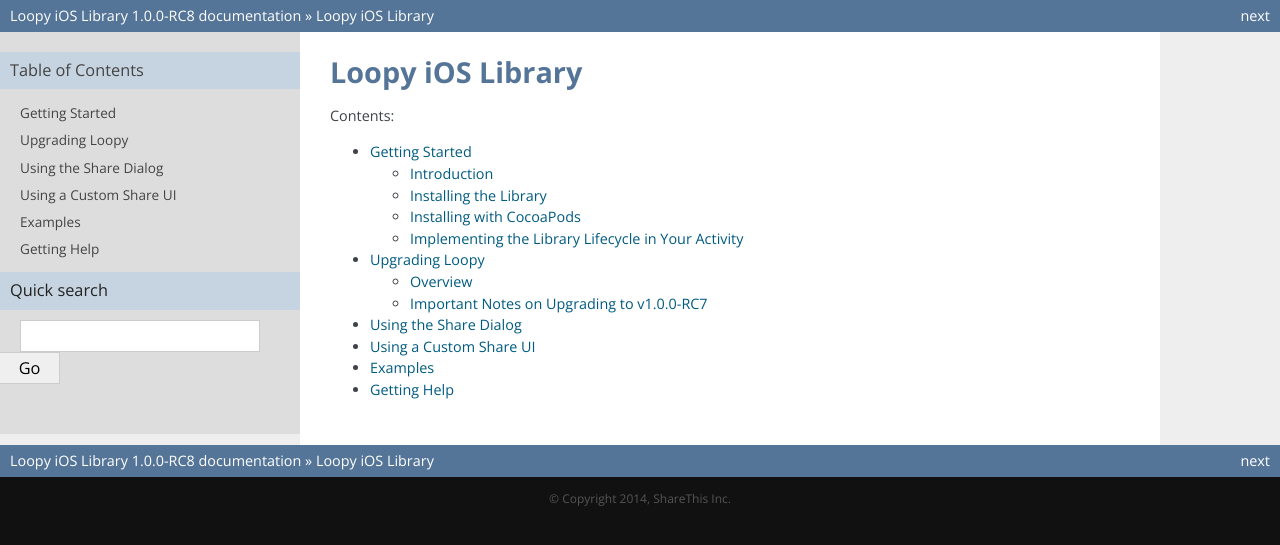
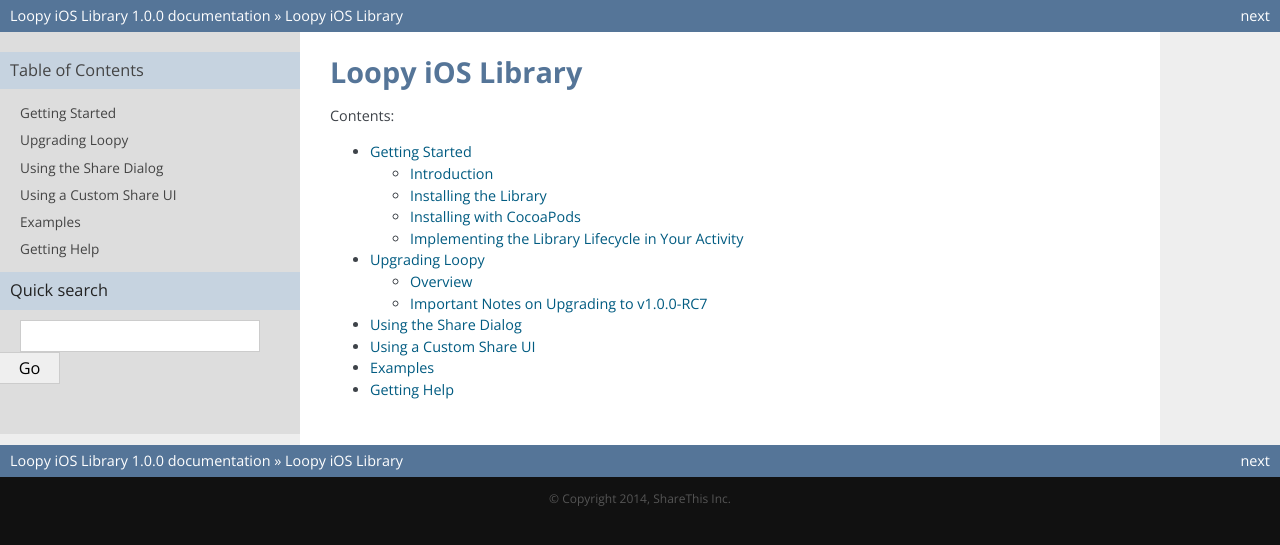
Before and after one commit to socialize/loopy-ios, a Sphinx documentation site: the page built from Documentation/sphinx/source/index.rst, in a window 1280 px wide. Shown: the top 545 px of the page. Built offline with Sphinx 7.4.7, drawn with Linux system fonts in a browser that asks for light colours.

Commit message:
Updated version in docs

```diff
--- a/Documentation/sphinx/source/conf.py
+++ b/Documentation/sphinx/source/conf.py
@@ -48,9 +48,9 @@
 # built documents.
 #
 # The short X.Y version.
-version = '1.0.0-RC8'
+version = '1.0.0'
 # The full version, including alpha/beta/rc tags.
-release = '1.0.0-RC8'
+release = '1.0.0'
 
 # The language for content autogenerated by Sphinx. Refer to documentation
 # for a list of supported languages.
```
